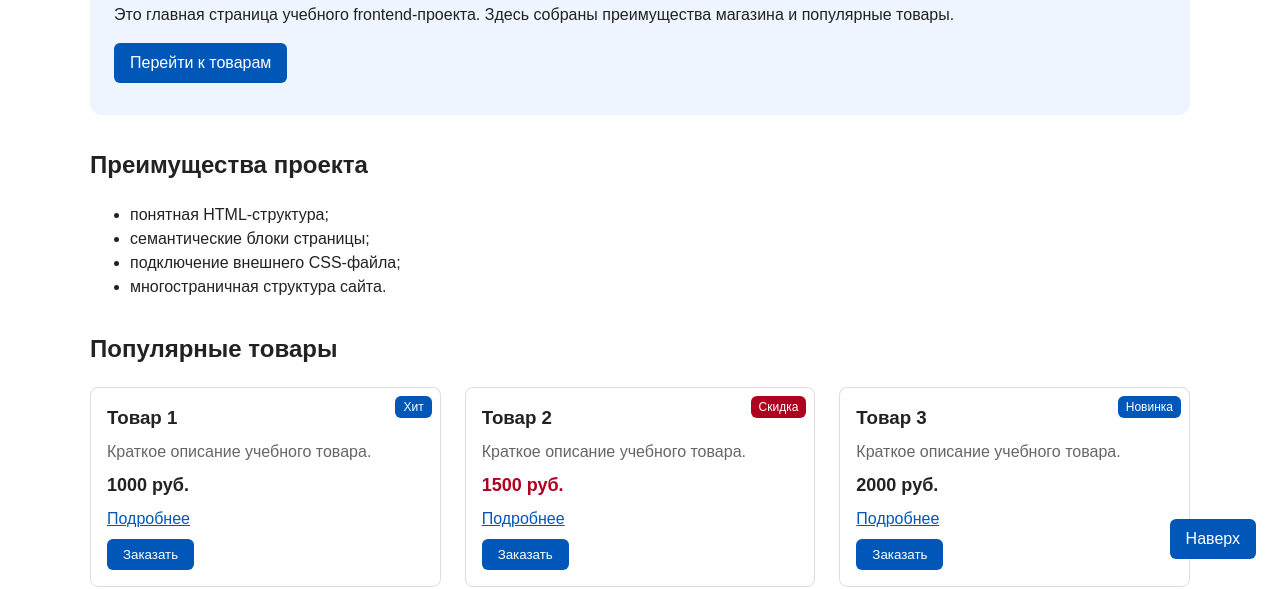
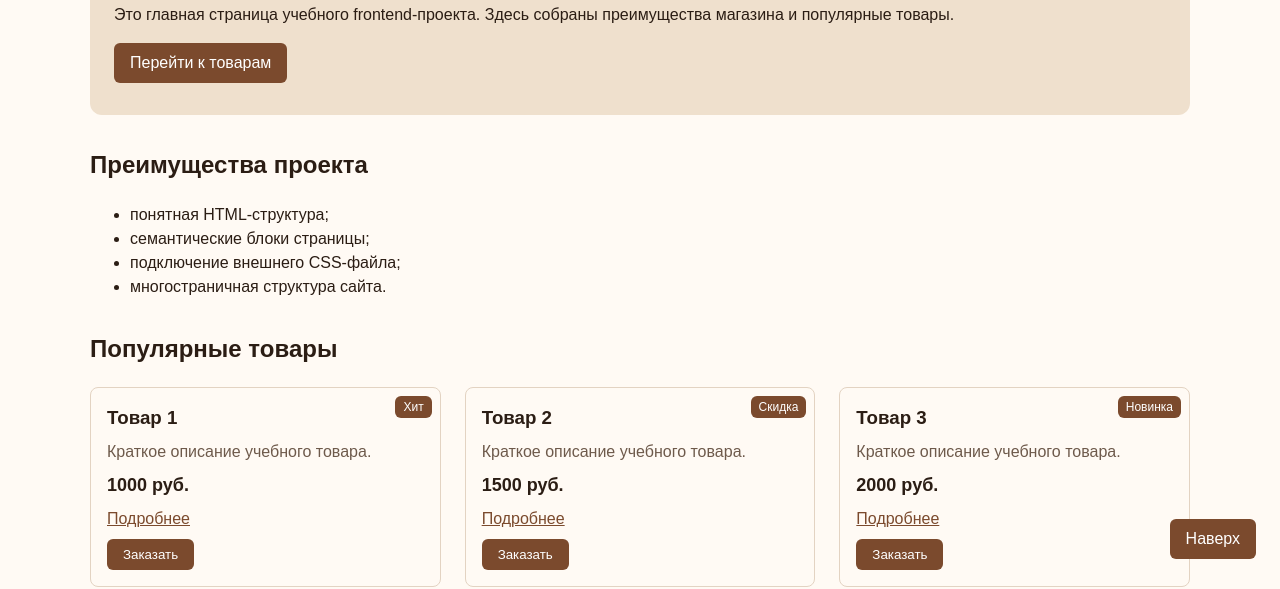
Before and after one commit to Altikk/kr1-html-css-shop, a plain HTML site: page index.html in a window 1280 px wide. Shown: the part 217-806 px from the top of the page. Drawn offline with Linux system fonts and the light colour scheme.

Commit message:
feat: change color palette to brown

```diff
--- a/css/style.css
+++ b/css/style.css
@@ -3,15 +3,15 @@
    =============================== */
 
 :root {
-  /* Основные цвета проекта */
-  --color-bg: #ffffff;
-  --color-text: #222222;
-  --color-muted: #666666;
-  --color-primary: #0057b8;
-  --color-primary-dark: #003f86;
-  --color-border: #dddddd;
-  --color-surface: #f7f7f7;
-  --color-surface-accent: #eef5ff;
+  /* Основные цвета проекта: коричневая палитра */
+  --color-bg: #fffaf4;
+  --color-text: #2b1d14;
+  --color-muted: #6e5a4b;
+  --color-primary: #7b4a2d;
+  --color-primary-dark: #54301b;
+  --color-border: #e3d3c2;
+  --color-surface: #f6ede2;
+  --color-surface-accent: #efe0cd;
   --color-danger: #b00020;
   --color-success: #168a2f;
   --color-success-bg: #eefaf0;
@@ -182,7 +182,7 @@ button:hover,
 }
 
 .order-dialog::backdrop {
-  background-color: rgba(0, 0, 0, 0.5);
+  background-color: rgba(43, 29, 20, 0.6);
 }
 
 .form-field {
@@ -423,6 +423,8 @@ header {
 
 .product-card__title {
   margin: 0;
+  /* Справа место под бейдж, чтобы он не налезал на длинное название */
+  padding-right: 64px;
 }
 
 .product-card__description {
@@ -436,13 +438,9 @@ header {
   font-weight: 700;
 }
 
-/* Модификатор: товар со скидкой */
-.product-card--discount .product-card__price {
-  color: var(--color-danger);
-}
-
-.product-card--discount .product-card__badge {
-  background-color: var(--color-danger);
+/* Модификатор: редкое издание — тёмный бейдж */
+.product-card--rare .product-card__badge {
+  background-color: var(--color-primary-dark);
 }
 
 /* Блок фильтров прилипает при прокрутке каталога */
```
